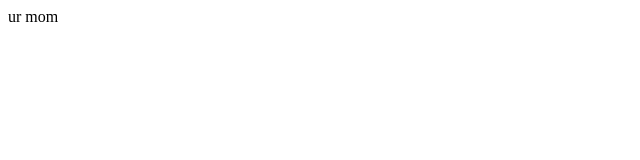
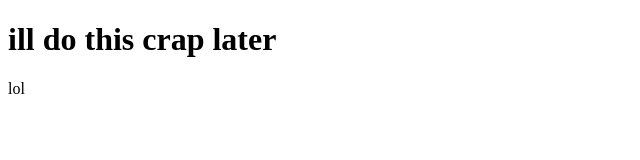
Before and after one commit to AkkozaDevelops/akkozadevelops.github.io, a plain HTML site: page index.html in a window 1280 px wide. Shown: the whole page, without its empty margins (0-640 px from the left). Drawn offline with Linux system fonts and the light colour scheme.

Commit message:
Update index.html

```diff
--- a/index.html
+++ b/index.html
@@ -1 +1,17 @@
-<head>ur mom</head>
+<!DOCTYPE HTML>
+<html>
+
+  <head>
+    <title>[AWW] Akkoza's Waifu Website</title>
+  </head>
+
+  <style>
+
+  </style>
+
+  <body>
+    <h1>ill do this crap later</h1>
+    <p>lol</p>
+  </body>
+
+</html>
```
